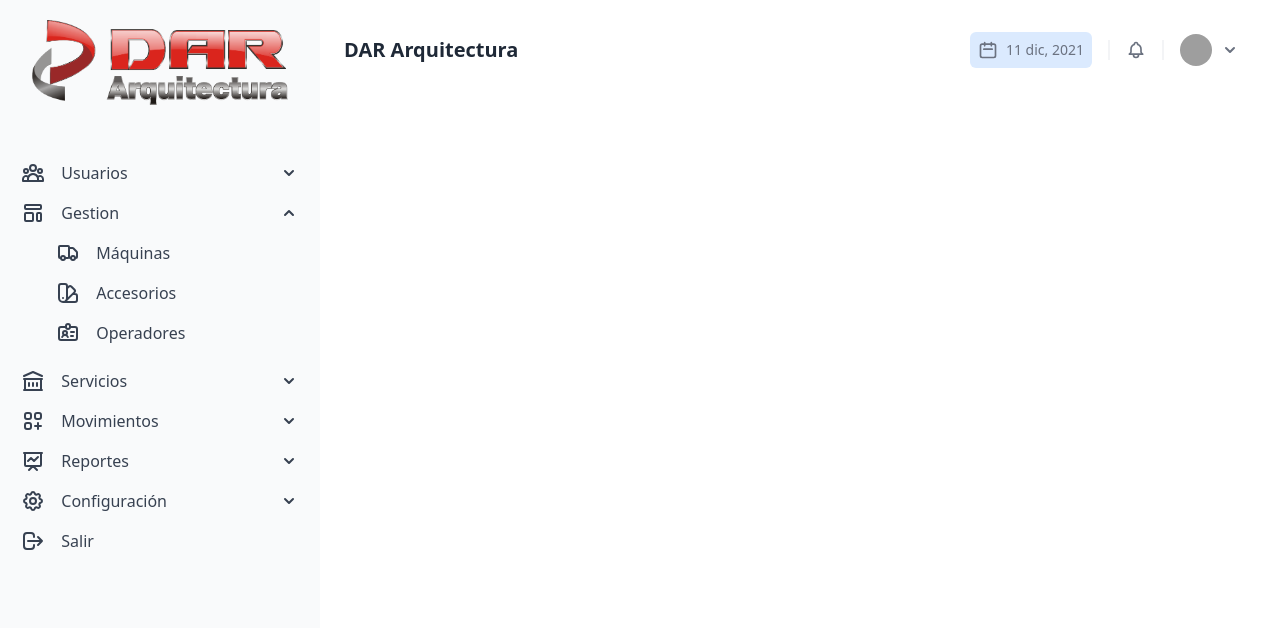
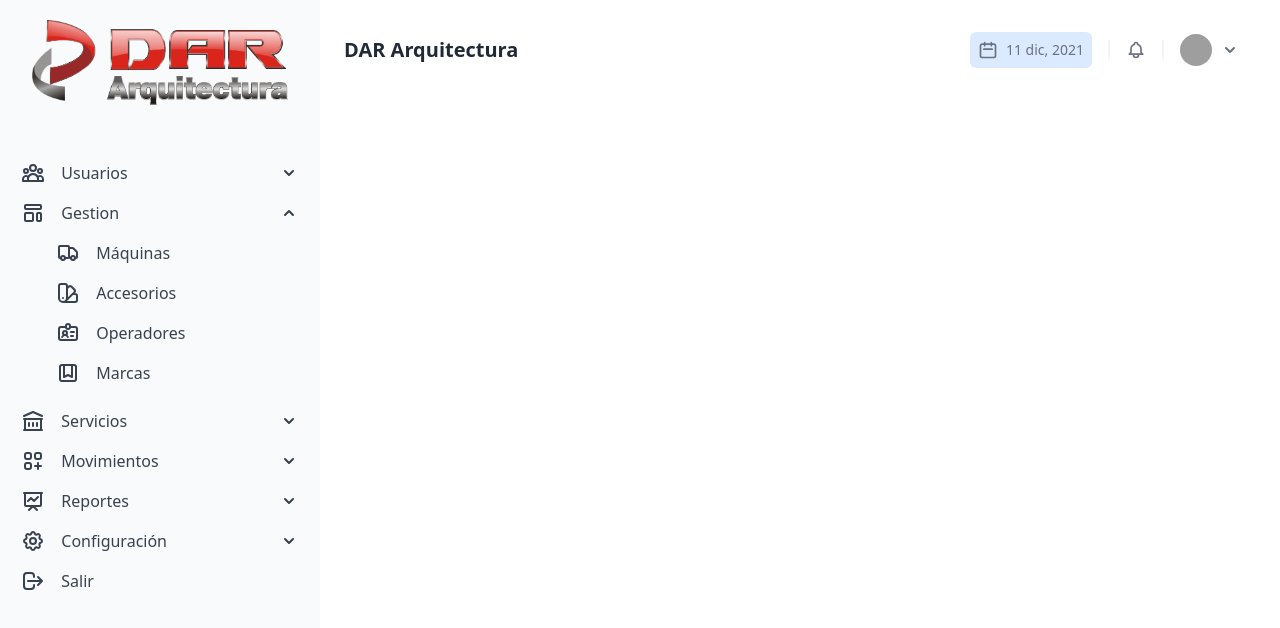
Before and after one commit to groupskynet/powerpilot-frontend, a React (Vite) app: page / in a window 1280 px wide. Both pictures are taken after a click on the button "Gestion". Shown: the top 628 px of the page. Built offline with nearby package versions, Linux system fonts and the light colour scheme; grey boxes are pictures that could not be loaded.

Commit message:
se realizó crud front de marcas

```diff
--- a/src/App.jsx
+++ b/src/App.jsx
@@ -10,6 +10,7 @@ import MaquinasList from './pages/Maquinas/MaquinasList';
 import AccesoriosList from './pages/Accesorios/AccesoriosList';
 import ClientesList from './pages/Clientes/ClientesList';
 import ProveedoresList from './pages/Proveedores/ProveedoresList';
+import MarcasList from './pages/Marcas/MarcasList';
 
 function App() {
   return (
@@ -35,6 +36,7 @@ function App() {
                 path="/gestion/accesorios"
                 element={<AccesoriosList />}
               />
+              <Route exact path="/gestion/marcas" element={<MarcasList />} />
               <Route
                 exact
                 path="/servicios/clientes"
--- a/src/parts/Sidebar.jsx
+++ b/src/parts/Sidebar.jsx
@@ -130,6 +130,22 @@ function Sidebar() {
                 strokeLinejoin="round"
                 strokeWidth={2}
                 d="M10 6H5a2 2 0 00-2 2v9a2 2 0 002 2h14a2 2 0 002-2V8a2 2 0 00-2-2h-5m-4 0V5a2 2 0 114 0v1m-4 0a2 2 0 104 0m-5 8a2 2 0 100-4 2 2 0 000 4zm0 0c1.306 0 2.417.835 2.83 2M9 14a3.001 3.001 0 00-2.83 2M15 11h3m-3 4h2"
+              />
+            </svg>
+          </SidebarLink>
+          <SidebarLink link="/gestion/marcas" title="Marcas" linkactive={false}>
+            <svg
+              xmlns="http://www.w3.org/2000/svg"
+              className="h-6 w-6"
+              fill="none"
+              viewBox="0 0 24 24"
+              stroke="currentColor"
+            >
+              <path
+                strokeLinecap="round"
+                strokeLinejoin="round"
+                strokeWidth="2"
+                d="M16 4v12l-4-2-4 2V4M6 20h12a2 2 0 002-2V6a2 2 0 00-2-2H6a2 2 0 00-2 2v12a2 2 0 002 2z"
               />
             </svg>
           </SidebarLink>
```
